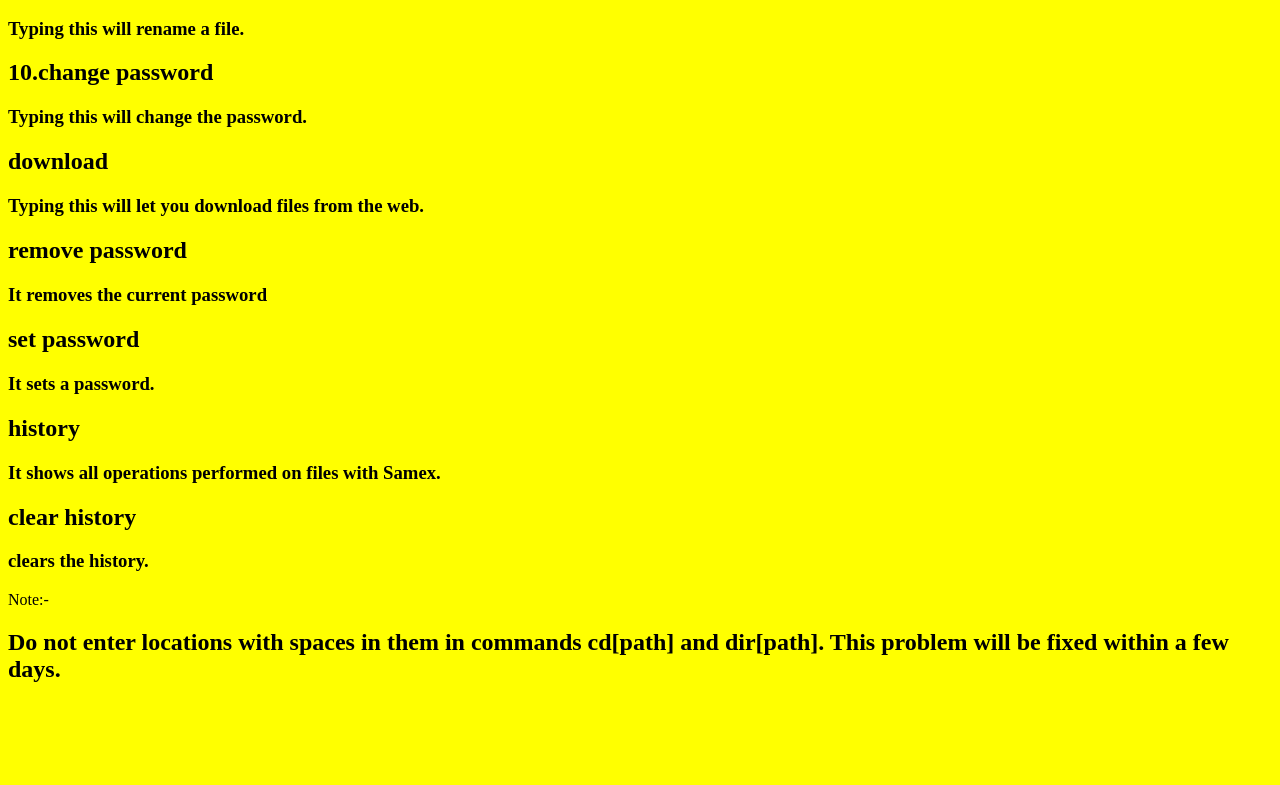
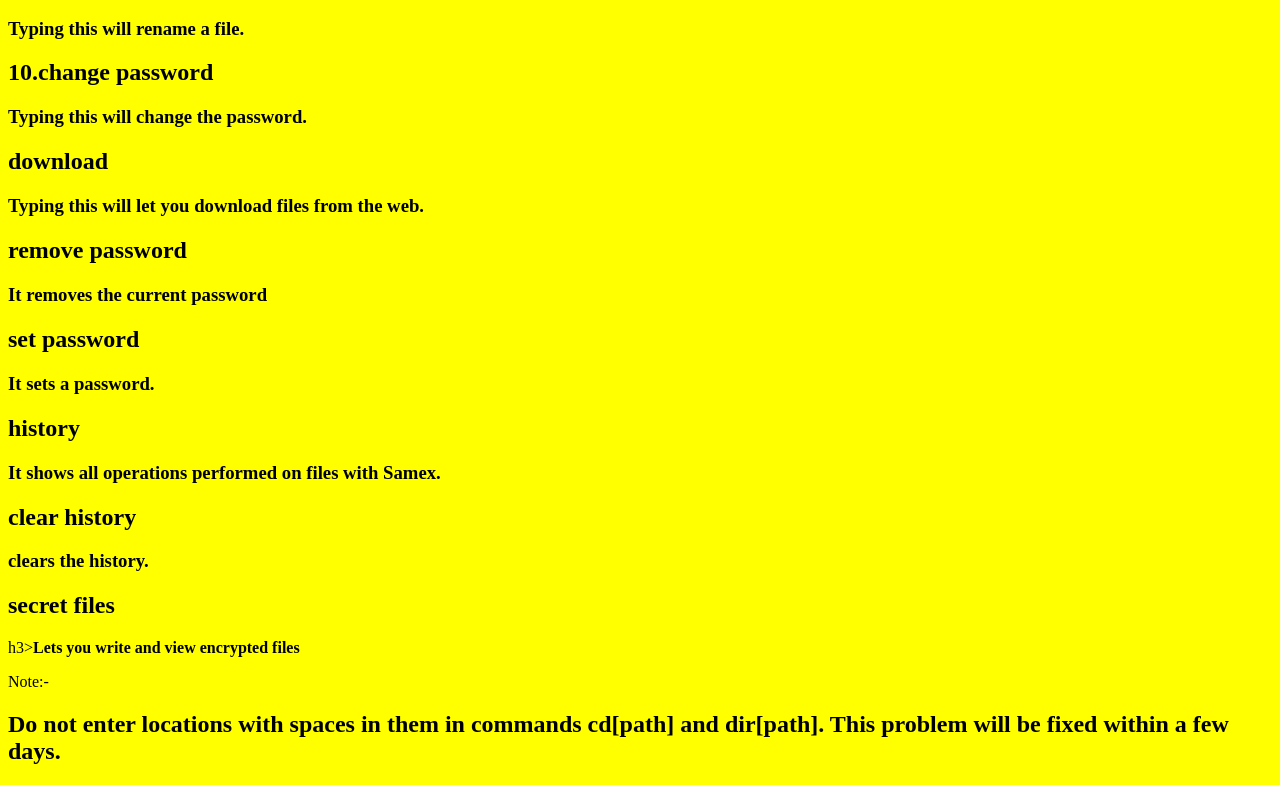
Before and after one commit to samexofficial/samexofficial.github.io, a plain HTML site: page Samex_help_page.html in a window 1280 px wide. Shown: the part 942-1727 px from the top of the page. Before the commit the page ends 1645 px from the top, so only its background shows below. Drawn offline with Linux system fonts and the light colour scheme.

Commit message:
Update Samex_help_page.html

```diff
--- a/Samex_help_page.html
+++ b/Samex_help_page.html
@@ -42,6 +42,8 @@ alert("Welcome to the Samex help page!");
 <p><h3><b>It shows all operations performed on files with Samex.</b></h3></p>
 <p><h2><b>clear history</b></h2></p>
 <p><h3><b>clears the history.</b></h3></p>
+<p><h2><b>secret files</b></h2></p>
+<p>h3><b>Lets you write and view encrypted files</b></h3></p>
 <p><h1<b>Note:-</b></h1></p>
 <p><h2>Do not enter locations with spaces in them in commands cd[path] and dir[path]. This problem will be fixed within a few days.</h2></p>
 </body>
```
